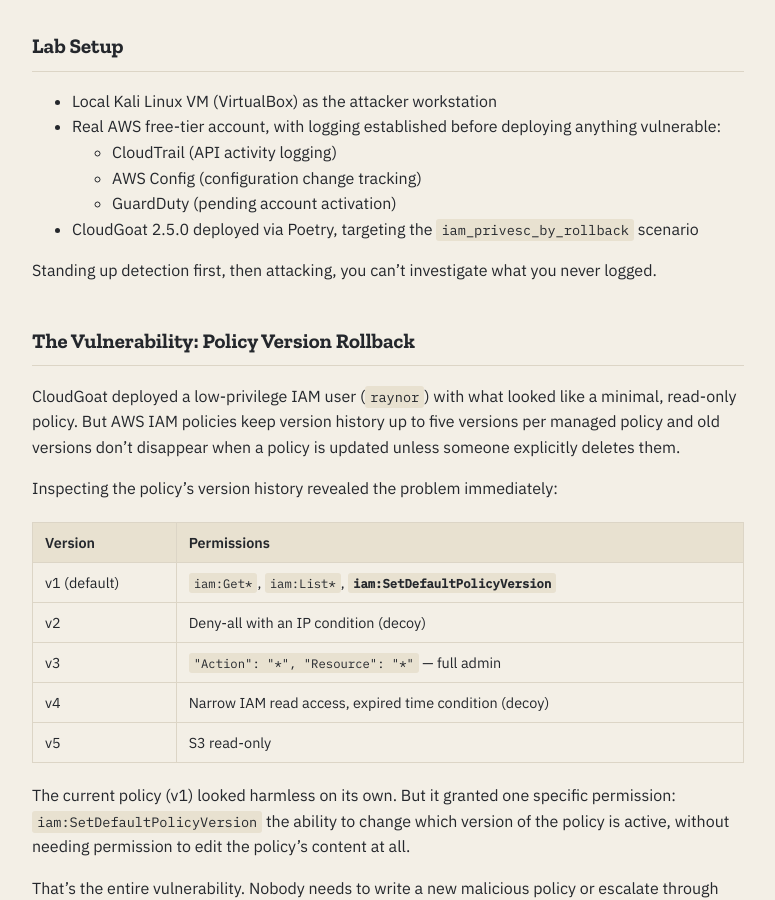
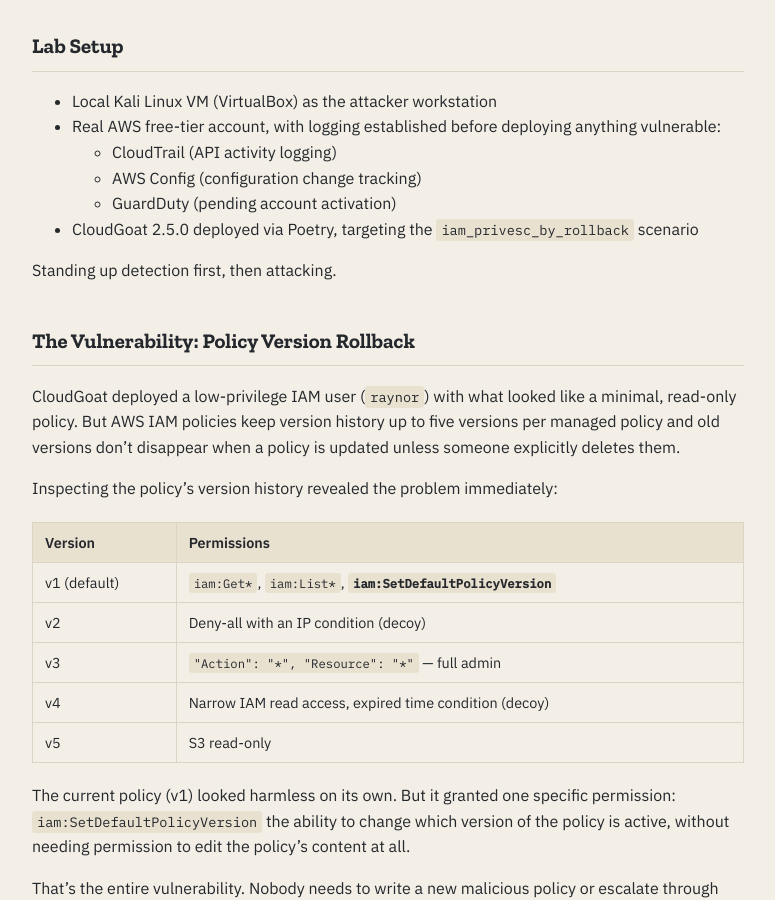
Before and after one commit to J0xn1/j0xn1.github.io, a Jekyll site: the page built from _posts/2026-09-11-iam-privesc-writeup.md, in a window 1280 px wide and 900 px high, scrolled down 608 px. Shown: the whole window, without its empty margins (252-1027 px from the left). Built offline with Jekyll 4.4.1, drawn with Linux system fonts in a browser that asks for light colours.

Commit message:
Update 2026-09-11-iam-privesc-writeup.md

```diff
--- a/_posts/2026-09-11-iam-privesc-writeup.md
+++ b/_posts/2026-09-11-iam-privesc-writeup.md
@@ -21,7 +21,7 @@ The goal was to close the loop an IR analyst actually cares about: what happened
   - GuardDuty (pending account activation)
 - CloudGoat 2.5.0 deployed via Poetry, targeting the `iam_privesc_by_rollback` scenario
 
-Standing up detection first, then attacking,  you can't investigate what you never logged.
+Standing up detection first, then attacking.
 
 ## The Vulnerability: Policy Version Rollback
 
```
